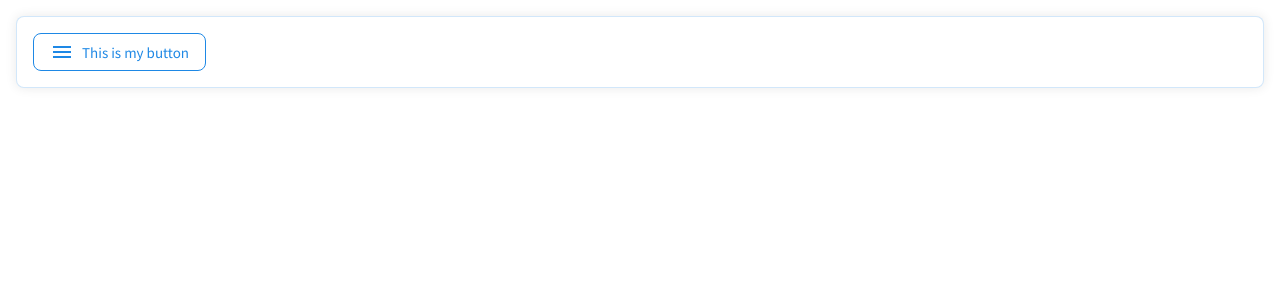
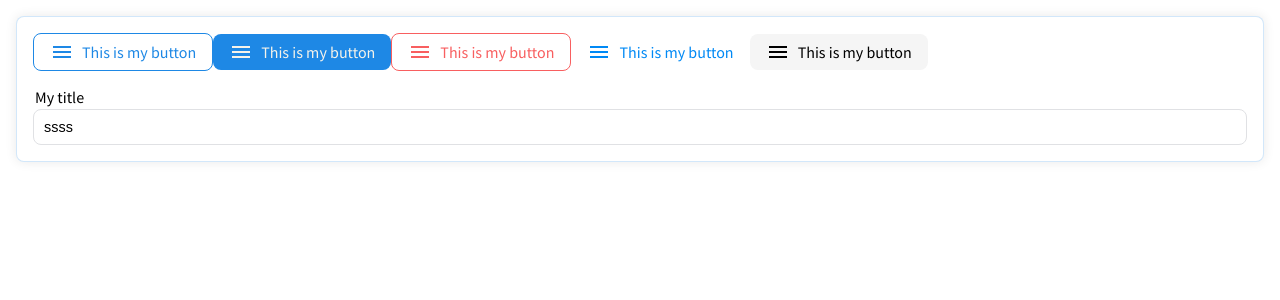
Before and after one commit to armandasalmd/luggage-game, a React (Create React App) app: page / in a window 1280 px wide. Shown: the top 300 px of the page. Built offline with nearby package versions, Linux system fonts and the light colour scheme.

Commit message:
Input component added

```diff
--- a/src/App.tsx
+++ b/src/App.tsx
@@ -1,4 +1,4 @@
-import { Button, Card } from "@components/atoms";
+import { Button, Card, Input } from "@components/atoms";
 import MenuIcon from "@material-ui/icons/Menu";
 
 function App() {
@@ -6,6 +6,11 @@ function App() {
     <div className="App">
       <Card padded style={{ margin: 16 }}>
         <Button icon={<MenuIcon />} type="ghost">This is my button</Button>
+        <Button icon={<MenuIcon />} type="accent">This is my button</Button>
+        <Button icon={<MenuIcon />} type="danger">This is my button</Button>
+        <Button icon={<MenuIcon />} type="link">This is my button</Button>
+        <Button icon={<MenuIcon />}>This is my button</Button>
+        <Input value="ssss" title="My title" placeholder="No placeholder" style={{marginTop: 16}} />
       </Card>
     </div>
   );
--- a/src/components/atoms/Button/Button.scss
+++ b/src/components/atoms/Button/Button.scss
@@ -40,11 +40,11 @@
     border: none;
 
     &:hover {
-      background-color: $hoverColor;
+      background-color: $hoverColor !important;
     }
 
     &:active {
-      background-color: saturate($hoverColor, 25%);
+      background-color: saturate($hoverColor, 25%) !important;
     }
   }
 
@@ -77,11 +77,11 @@
     background: white;
 
     &:hover {
-      background: rgba($colorError, .1);
+      background: rgba($colorError, .1) !important;
     }
 
     &:active {
-      background: rgba($colorError, .2);
+      background: rgba($colorError, .2) !important;
     }
   }
 
@@ -98,6 +98,7 @@
     cursor: pointer;
     color: #0089f5;
     border: none;
+    background: none;
 
     &:hover {
       box-shadow: none;
--- /dev/null
+++ b/src/components/atoms/Input/Input.scss
@@ -0,0 +1,90 @@
+@import "@styles/Variables.scss";
+
+.input {
+    $base: &;
+    $iconSize: 24px;
+    $iconPaddingX: 6px;
+
+    display: flex;
+    flex-flow: column;
+    position: relative;
+
+    input {
+        outline: none;
+        padding: 0.3em 0.7em;
+        border: 1px solid #E0E1E4;
+        border-radius: $defaultBorderRadius;
+        height: 36px;
+        box-sizing: border-box;
+        font-size: 0.9rem;
+    }
+
+    input::placeholder {
+        color: $shade30;
+    }
+
+    input:focus {
+        border: 1px solid $colorPrimary;
+    }
+    // <start> __ELEMENTS </start>
+    &__description {
+        margin-bottom: 4px;
+        font-size: 0.9rem;
+    }
+
+    &__icon {
+        color: $shade60;
+        position: absolute;
+        left: $iconPaddingX;
+        // top: 50%;
+        margin-top: 3px;
+    }
+
+    &__icon + input, &__icon + &__title + input {
+        padding-left: $iconSize + 2 * $iconPaddingX !important;
+    }
+
+    &__title + &__icon {
+        margin-top: 25px;
+    }
+
+    &__title, &__description {
+        color: $colorTextDark;
+        margin-left: 2px;
+    }
+
+    &__title {
+        margin-bottom: 2px;
+        color: black;
+    }
+    // <end> __ELEMENTS </end>
+    // <start>--modifiers</start>
+    &--warning {
+        input {
+            border: 1px solid $colorWarning;
+
+            &:focus {
+                border-color: darken($colorWarning, 15%);
+            }
+        }
+
+        #{$base}__title, i {
+            color: $colorWarning;
+        }
+    }
+
+    &--error {
+        input {
+            border: 1px solid $colorError;
+
+            &:focus {
+                border-color: darken($colorError, 15%);
+            }
+        }
+
+        #{$base}__title, i {
+            color: $colorError;
+        }
+    }
+    // <end>--modifiers</end>
+}
--- /dev/null
+++ b/src/components/atoms/Input/Input.tsx
@@ -0,0 +1,39 @@
+import { FC, useState } from "react";
+import classNames from "classnames";
+import "./Input.scss";
+
+type InputType = "warning" | "error";
+
+interface InputProps {
+  icon?: any;
+  type?: InputType;
+  value?: string;
+  title?: string;
+  description?: string;
+  placeholder?: string;
+  style?: object;
+}
+
+const Input: FC<InputProps> = (props) => {
+  const classes = classNames("input", {
+    [`input--${props.type}`]: props.type,
+  });
+
+  let [value, setValue] = useState(props.value || "");
+
+  return (
+    <div className={classes} style={props.style}>
+      {props.icon && <div className="input__icon">{props.icon}</div>}
+      {props.title && <p className="input__title">{props.title}</p>}
+      {props.description && <p className="input__description">{props.description}</p>}
+      <input
+        className={classes}
+        value={value}
+        onChange={({ target }) => setValue(target.value)}
+        placeholder={props.placeholder || "Enter value"}
+      />
+    </div>
+  );
+};
+
+export default Input;
--- a/src/components/atoms/index.tsx
+++ b/src/components/atoms/index.tsx
@@ -1,2 +1,3 @@
 export { default as Button } from "./Button/Button";
 export { default as Card } from "./Card/Card";
+export { default as Input } from "./Input/Input";
--- a/src/styles/Global.scss
+++ b/src/styles/Global.scss
@@ -8,6 +8,11 @@ body {
   -moz-osx-font-smoothing: grayscale;
 }
 
+p {
+  margin: 0;
+  font-size: 16px;
+}
+
 code {
   font-family: source-code-pro, Menlo, Monaco, Consolas, "Courier New",
     monospace;
```
